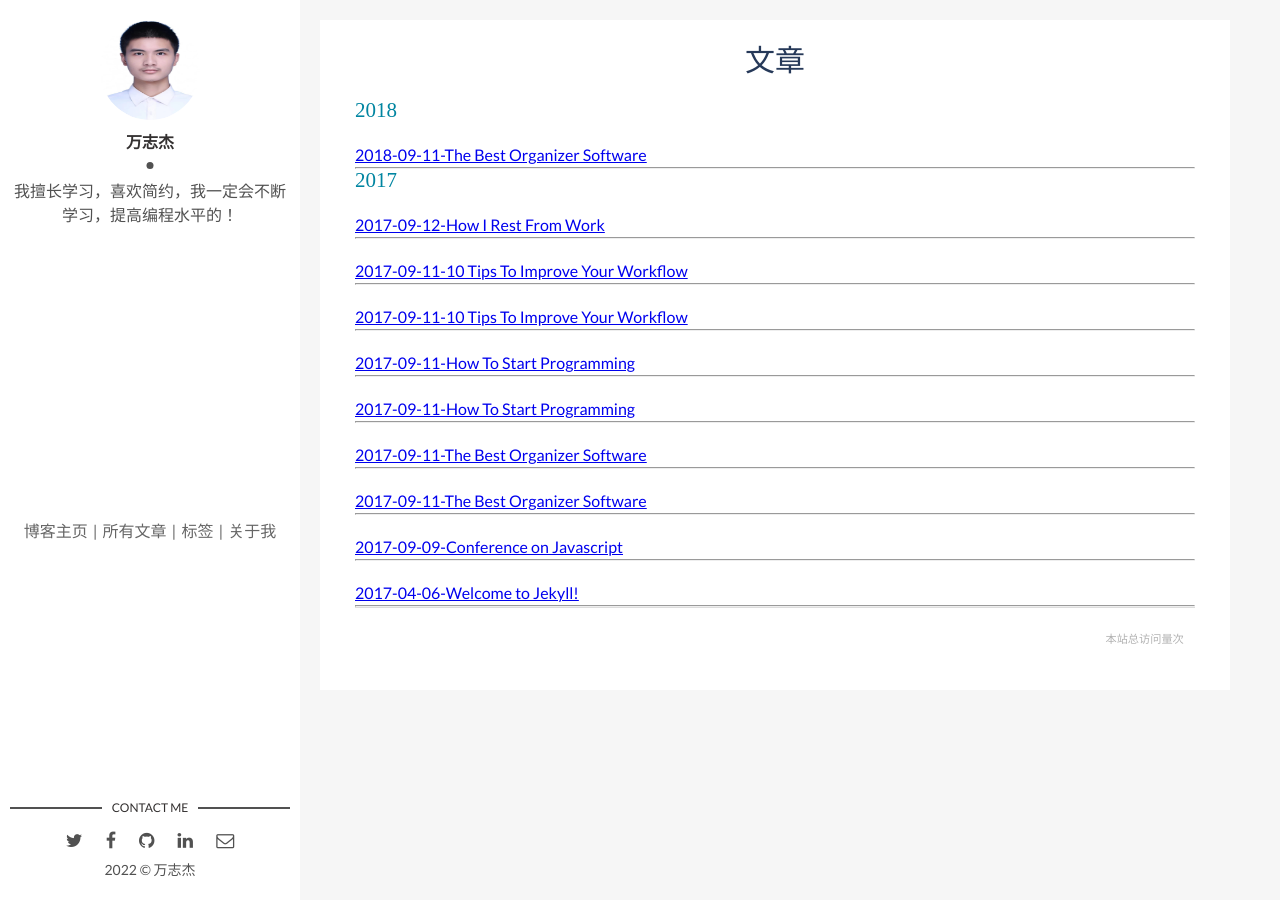
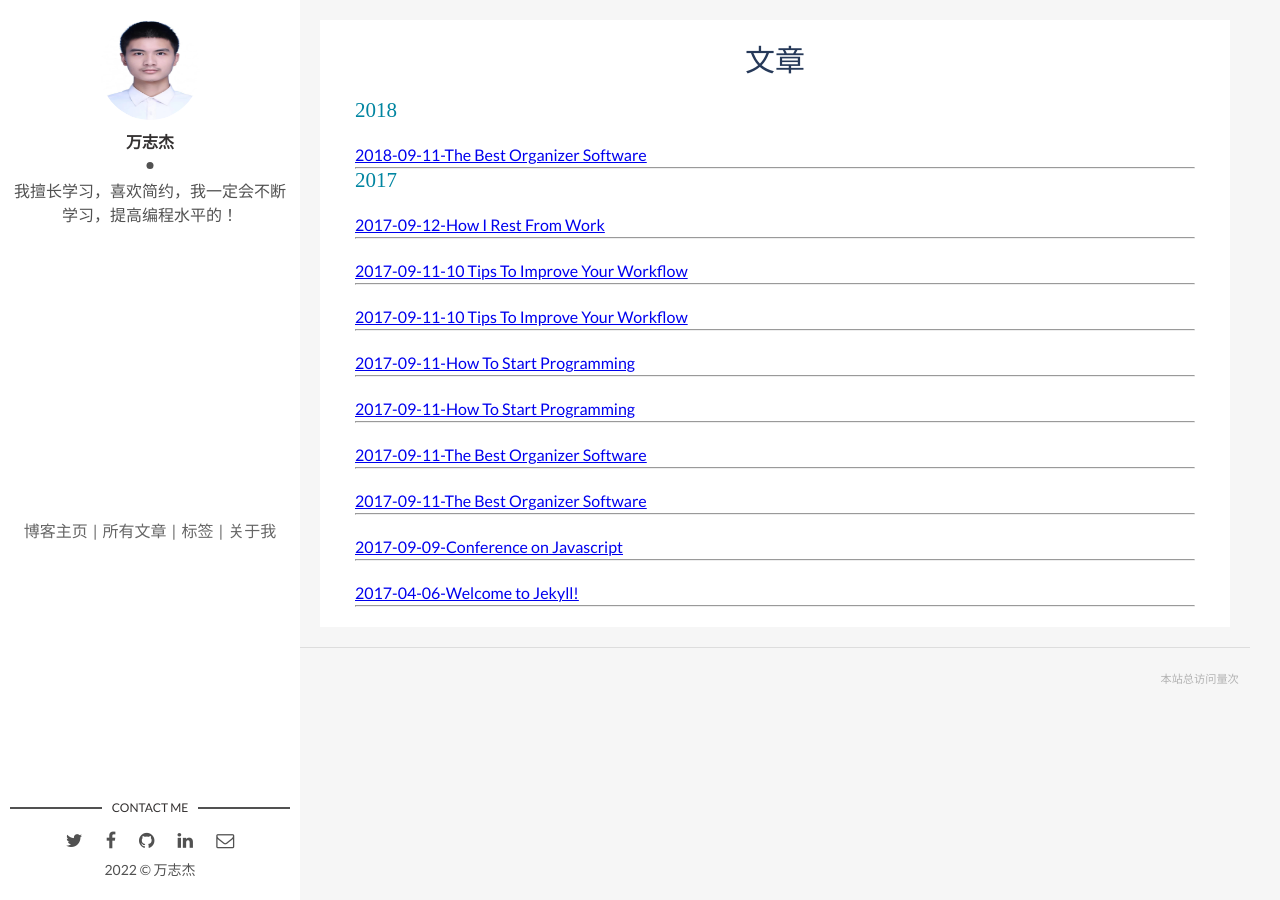
Before and after one commit to 19991010wan/19991010wan-Blog, a Jekyll site: the page built from archive.html, in a window 1280 px wide. Built offline with Jekyll 4.4.1, drawn with Linux system fonts in a browser that asks for light colours; nearby versions of some CDN libraries; comment, search, counter and statistics services are not loaded.

Commit message:
update archive

```diff
--- a/archive.html
+++ b/archive.html
@@ -25,8 +25,7 @@ permalink: /archive/
     {% comment %} group by year {% endcomment %}
     {%- assign _currentdate = _article.date | date: '%Y' -%}
     {%- if _currentdate != _date -%}
-    {%- unless forloop.first -%}{%- endunless -%}
-    <div>
+    {%- unless forloop.first -%}</section>{%- endunless -%}
     <section>
             <span class="fa listing-seperator">
                 <span class="tag-text">{{ _currentdate }}</span>
@@ -46,5 +45,4 @@ permalink: /archive/
         {%- if forloop.last -%}
     </section>{%- endif -%}
     {% endfor %}
-    </div>
 </section>
```
Lines whose indentation alone changed are shown as unchanged.
